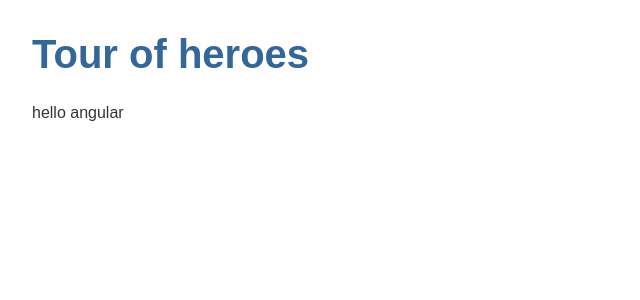
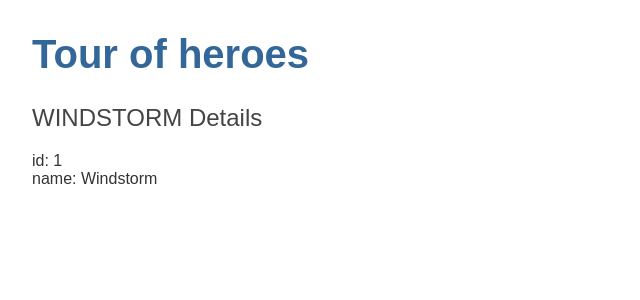
Before and after one commit to benjaminalbanese/angularClubs, an Angular app: page / in a window 1280 px wide. Shown: the top 300 px of the page, without its empty margins (0-640 px from the left). Built offline with nearby package versions, Linux system fonts and the light colour scheme.

Commit message:
display a hero

```diff
--- a/src/app/app.component.html
+++ b/src/app/app.component.html
@@ -1,3 +1,2 @@
 <h1>{{title}}</h1>
-
-<p>hello angular</p>
+<app-heroes></app-heroes>
--- /dev/null
+++ b/src/app/hero.ts
@@ -0,0 +1,4 @@
+export interface Hero{
+  id: number,
+  name: string;
+}
--- a/src/app/heroes/heroes.component.html
+++ b/src/app/heroes/heroes.component.html
@@ -1 +1,3 @@
-<p>heroes works!</p>
+<h2>{{hero.name | uppercase}} Details</h2>
+<div><span>id: </span>{{hero.id}}</div>
+<div><span>name: </span>{{hero.name}}</div>
--- a/src/app/heroes/heroes.component.ts
+++ b/src/app/heroes/heroes.component.ts
@@ -1,4 +1,5 @@
-import { Component, OnInit } from '@angular/core';
+import {Component, OnInit} from '@angular/core';
+import {Hero} from "../hero";
 
 @Component({
   selector: 'app-heroes',
@@ -7,9 +8,11 @@ import { Component, OnInit } from '@angular/core';
 })
 export class HeroesComponent implements OnInit {
 
-  constructor() { }
+  hero: Hero = {id: 1, name: 'Windstorm'};
+
+  constructor() {
+  }
 
   ngOnInit(): void {
   }
-
 }
```
